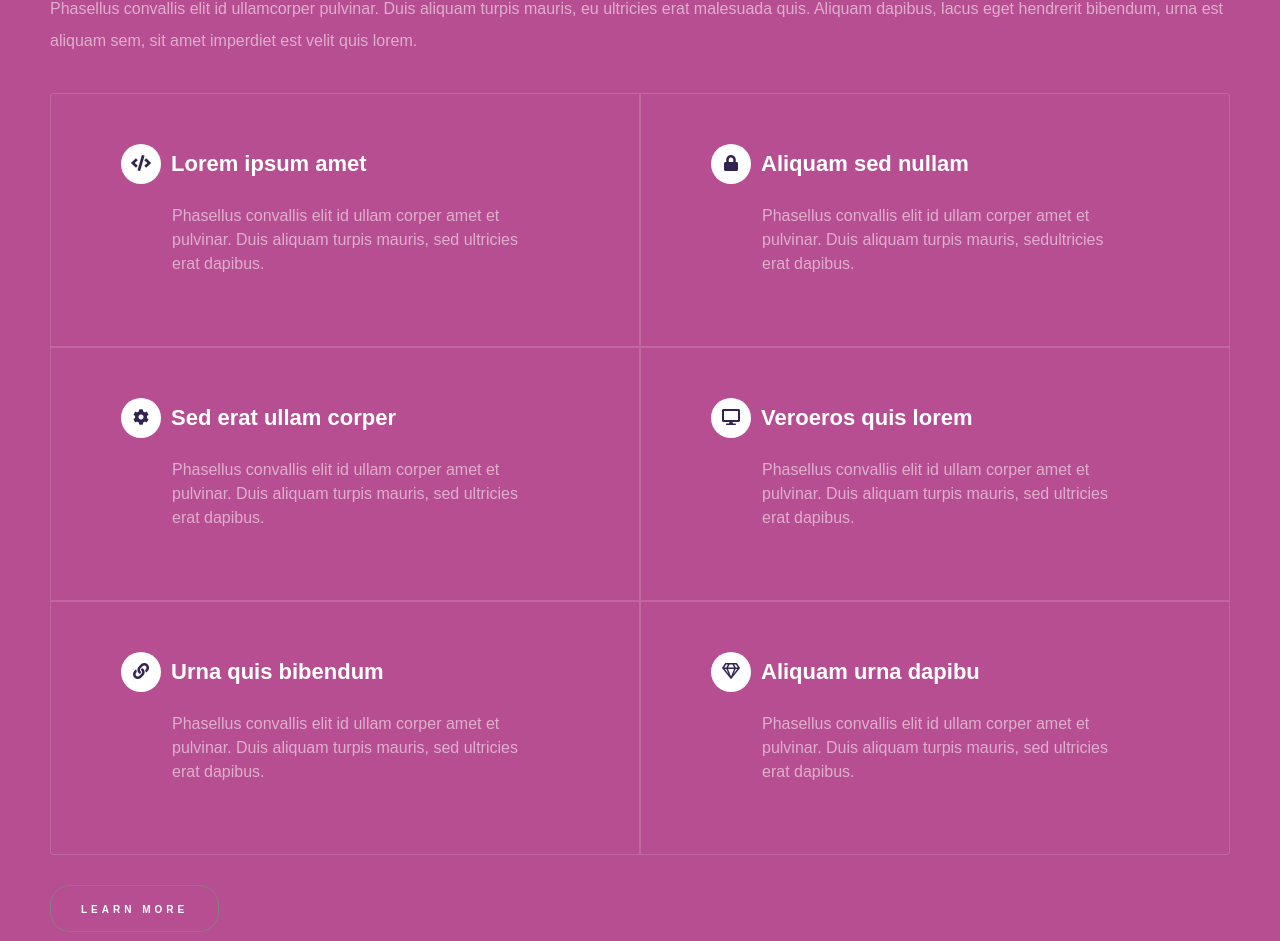
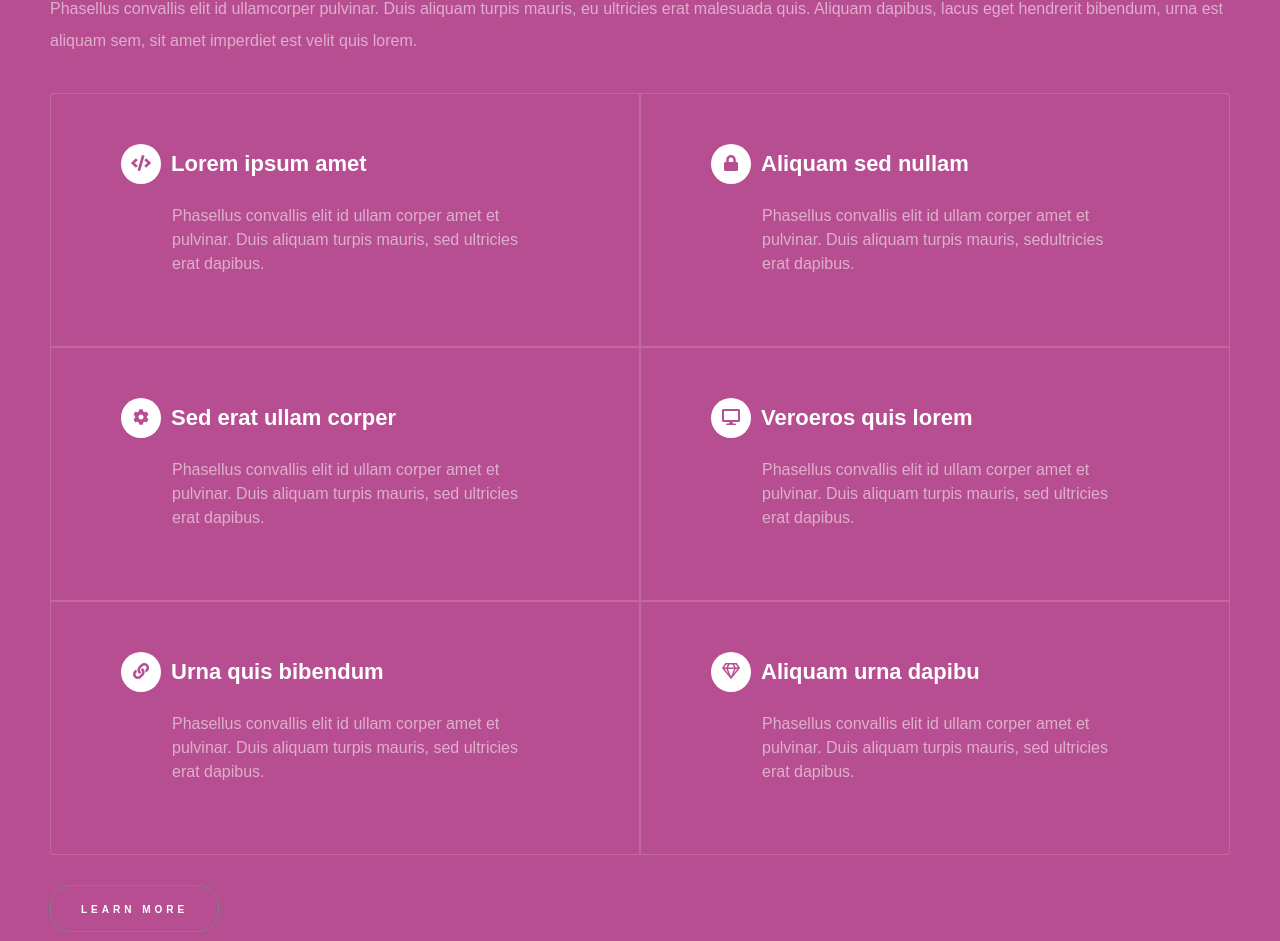
Before and after one commit to ahmed22hany/hyper, a plain HTML site: page index.html in a window 1280 px wide. Shown: the part 2194-3135 px from the top of the page. Drawn offline with Linux system fonts and the light colour scheme; a web font is replaced by a local one.

Commit message:
Update index.css

```diff
--- a/index.css
+++ b/index.css
@@ -373,7 +373,7 @@
     display: block;
     background: #ffffff;
     border-radius: 50%;
-    color: #312450;
+    color: #b74e91;
     text-align: center;
     line-height: 2.5em;
     margin: 0 10px 0 0;
```
